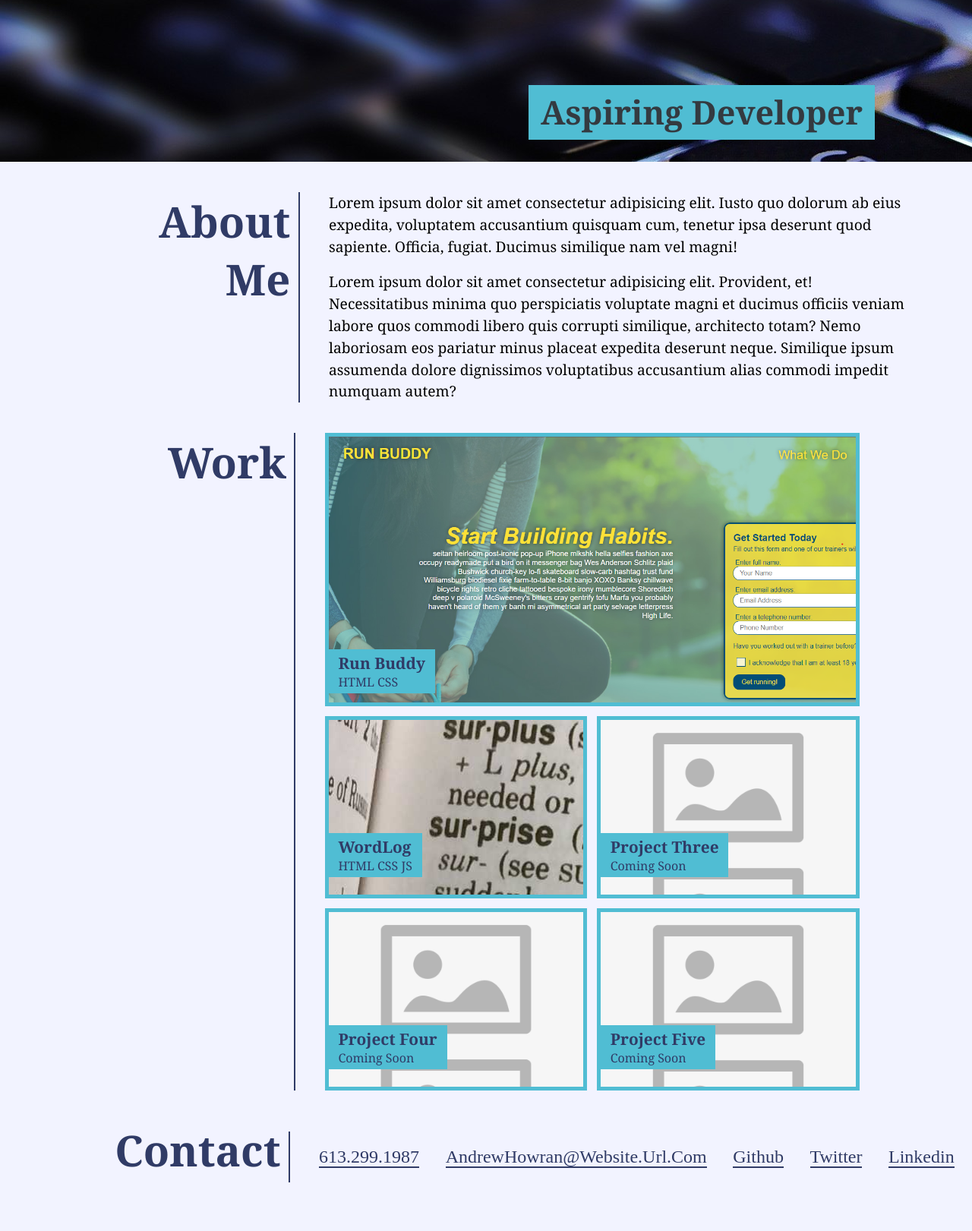
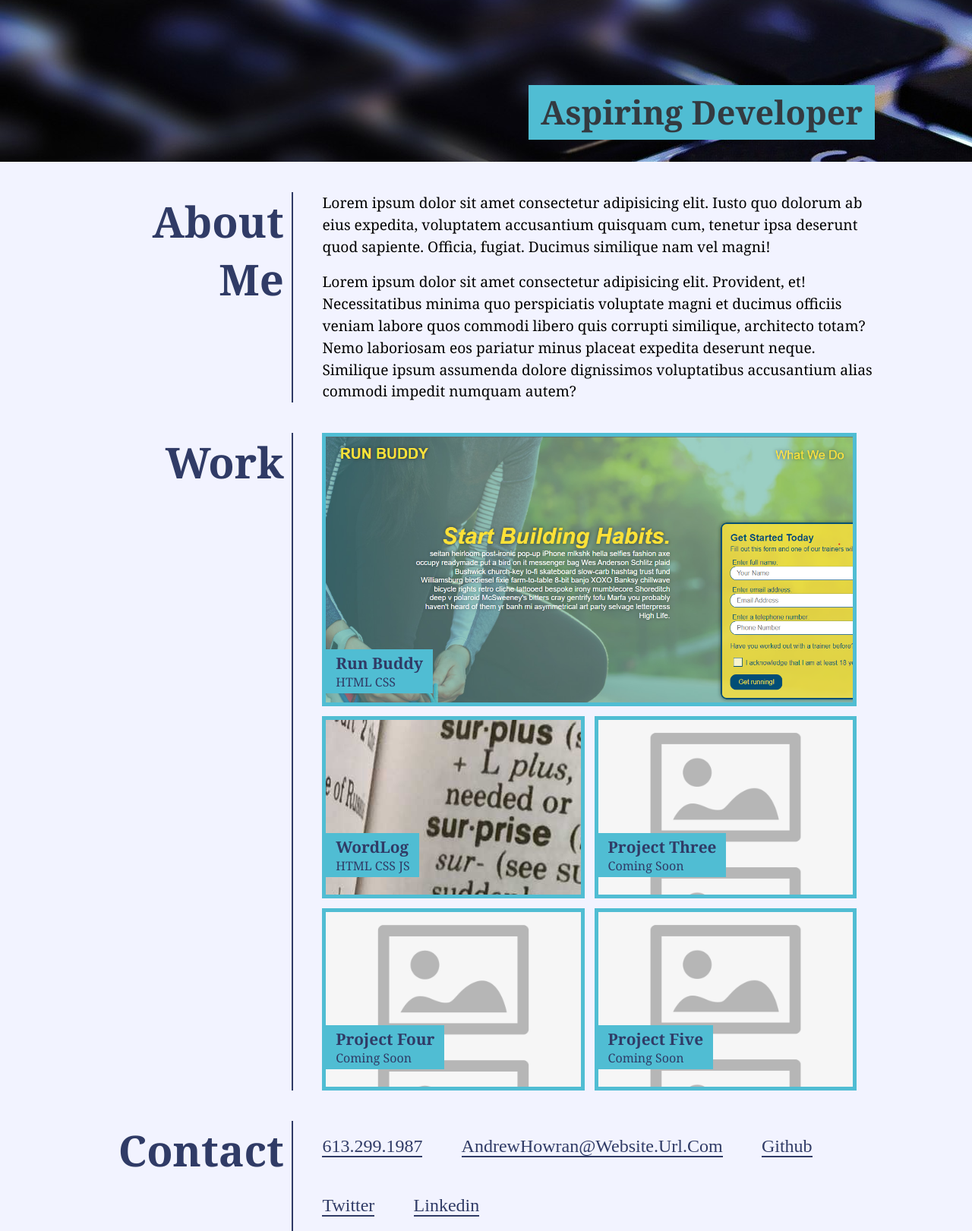
Before and after one commit to AgentA12/ChallengeTwo-Portfolio-Page, a plain HTML site: page index.html in a window 1280 px wide. Shown: the part 168-1789 px from the top of the page at 76% size. Drawn offline with Linux system fonts and the light colour scheme.

Commit message:
fixed horizontal alignment of main content to adjust to viewport

```diff
--- a/assets/styles/style.css
+++ b/assets/styles/style.css
@@ -97,22 +97,19 @@ body{
     flex-direction: column;
     gap: 5vh;
     justify-content: center;
-    margin: 5vh auto;
-    align-items: flex-end;
+    margin-top: 5vh;
   }
 
   .inner-container{
     display: flex;
     align-items: center;
     justify-content: center;
-    width: 90%;
-    flex: 0 1 90%;
   }
 
   .main-content{
     padding-left: 3vw;
     border-left: var(--fourth-color) solid 2px;
-    flex: 0 0 70%;
+    flex: 0 1 60%;
   }
 
 /* MAIN TITLES */
@@ -124,7 +121,7 @@ body{
   padding-bottom: 2.5vh;
   font-family: Georgia, 'Times New Roman', Times, serif;
   align-self: flex-start;
-  flex-basis: 15%;
+  flex-basis: 20%;
 }
 
 .main-titles h3{
@@ -200,12 +197,13 @@ body{
 
 /* CONTACT STYLES */
 .contact-links-list{
-  padding-left: 1vw;
   list-style: none;
   display: flex;
   align-items: center;
   padding: 2.5vh 0;
-  gap: 2.7vw;
+  gap: 4vw;
+  flex-wrap: wrap;
+  justify-content: flex-start;
 }
 
 .contact-links a{
@@ -214,6 +212,7 @@ body{
   font-size: 1.5rem;
   text-transform: capitalize;
   border-bottom: var(--fourth-color) solid 2px;
+  flex-shrink: 1;
 }
 
 .contact-links a:hover{
--- a/index.html
+++ b/index.html
@@ -33,25 +33,42 @@
     <!-- MAIN SHOWCASE SECTION START -->
     <main>
       <div class="main-container">
-             <!-- ABOUT ME -->
+        <!------- ABOUT ME ------->
         <div class="inner-container" id="about-Me">
           <div class="main-titles">
             <h3>About Me</h3>
           </div>
           <div class="main-content">
-               <p class="about-me-text">Lorem ipsum dolor sit amet consectetur adipisicing elit. Iusto quo dolorum ab eius expedita, voluptatem accusantium quisquam cum, tenetur ipsa deserunt quod sapiente. Officia, fugiat. Ducimus similique nam vel magni!</p>
-               <br>
-               <p class="about-me-text">Lorem ipsum dolor sit amet consectetur adipisicing elit. Provident, et! Necessitatibus minima quo perspiciatis voluptate magni et ducimus officiis veniam labore quos commodi libero quis corrupti similique, architecto totam? Nemo laboriosam eos pariatur minus placeat expedita deserunt neque. Similique ipsum assumenda dolore dignissimos voluptatibus accusantium alias commodi impedit numquam autem?</p>
+            <p class="about-me-text">
+              Lorem ipsum dolor sit amet consectetur adipisicing elit. Iusto quo
+              dolorum ab eius expedita, voluptatem accusantium quisquam cum,
+              tenetur ipsa deserunt quod sapiente. Officia, fugiat. Ducimus
+              similique nam vel magni!
+            </p>
+            <br />
+            <p class="about-me-text">
+              Lorem ipsum dolor sit amet consectetur adipisicing elit.
+              Provident, et! Necessitatibus minima quo perspiciatis voluptate
+              magni et ducimus officiis veniam labore quos commodi libero quis
+              corrupti similique, architecto totam? Nemo laboriosam eos pariatur
+              minus placeat expedita deserunt neque. Similique ipsum assumenda
+              dolore dignissimos voluptatibus accusantium alias commodi impedit
+              numquam autem?
+            </p>
           </div>
         </div>
-             <!-- WORK -->
+        <!------- WORK ------->
         <div class="inner-container" id="Work">
           <div class="main-titles">
             <h3>Work</h3>
           </div>
           <div class="main-content">
             <div class="wrapper">
-                    <a href="https://agenta12.github.io/run-buddy/" class="item item1 hover-imgs" target="blank">
+              <a
+                href="https://agenta12.github.io/run-buddy/"
+                class="item item1 hover-imgs"
+                target="blank"
+              >
                 <div class="sub-tag">
                   <h4>Run Buddy</h4>
                   <p>HTML CSS</p>
@@ -84,16 +101,22 @@
             </div>
           </div>
         </div>
-             <!-- CONTACT -->
+        <!------- CONTACT ------->
         <div class="inner-container" id="contact-Me">
           <div class="main-titles">
             <h3>Contact</h3>
           </div>
           <div class="main-content">
             <ul class="contact-links-list">
-                    <li class="contact-links first-link"><a href="">613.299.1987</a></li>
-                    <li class="contact-links"><a href="">AndrewHowran@website.url.com</a></li>
-                    <li class="contact-links"><a href="https://github.com/AgentA12" target="blank">github</a></li>
+              <li class="contact-links">
+                <a href="">613.299.1987</a>
+              </li>
+              <li class="contact-links">
+                <a href="">AndrewHowran@website.url.com</a>
+              </li>
+              <li class="contact-links">
+                <a href="https://github.com/AgentA12" target="blank">github</a>
+              </li>
               <li class="contact-links"><a href="">twitter</a></li>
               <li class="contact-links"><a href="">linkedin</a></li>
             </ul>
```
Lines whose indentation alone changed are shown as unchanged.
